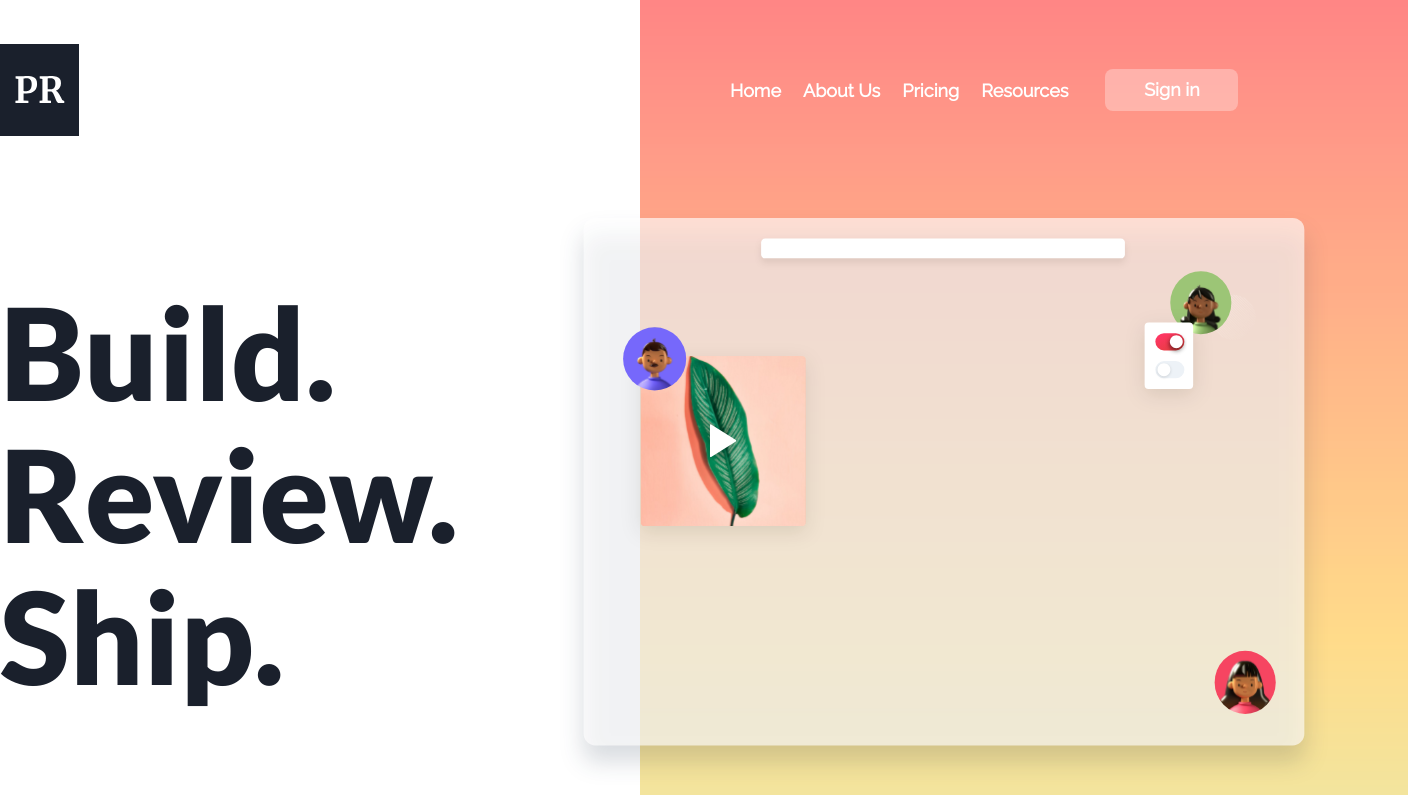
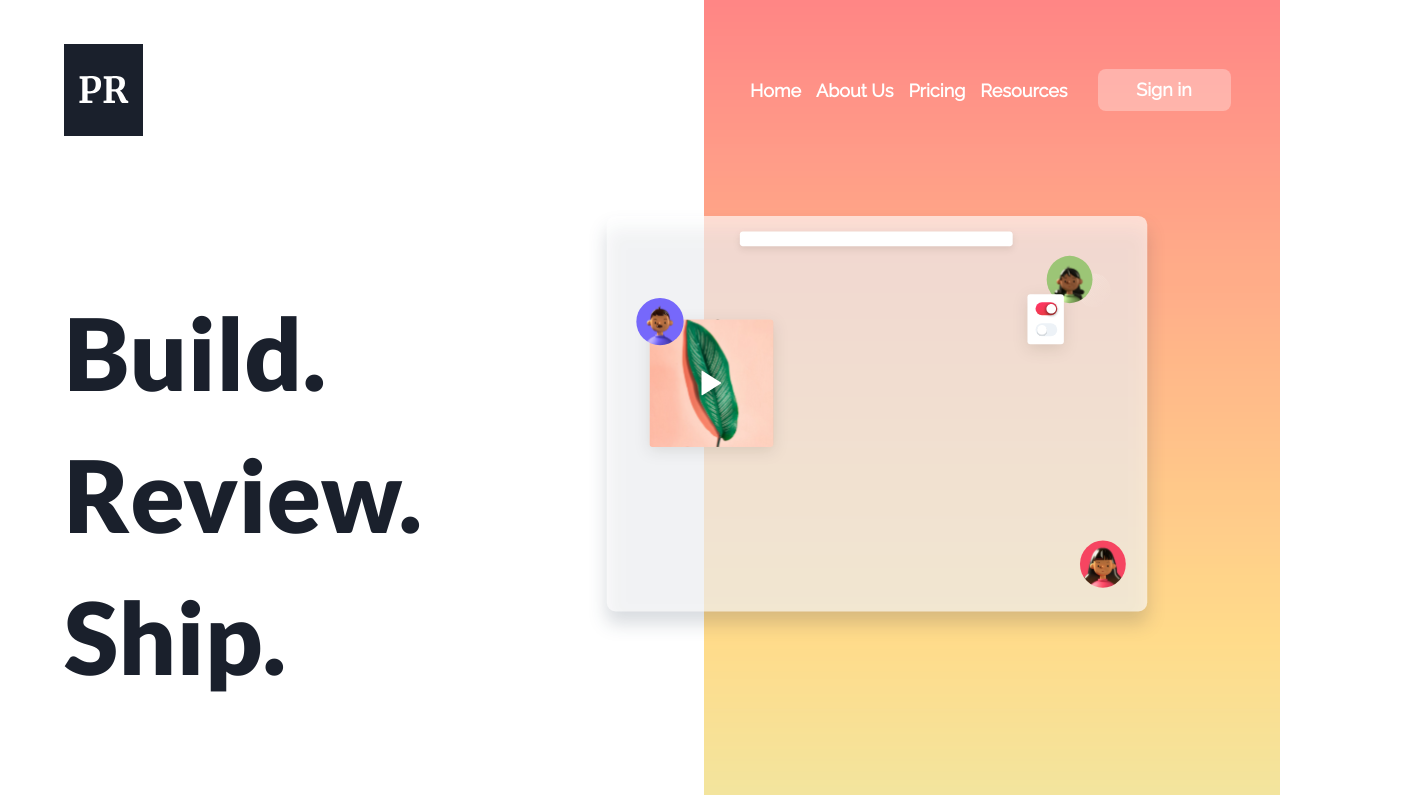
Before and after one commit to Alpha-Hamza/PR, a Next.js app: page / in a window 1280 px wide. Shown: the top 795 px of the page, 1408 px wide, since content can reach past the window. Built offline with nearby package versions, Linux system fonts and the light colour scheme.

Commit message:
final commit

```diff
--- a/Components/Fifth.js
+++ b/Components/Fifth.js
@@ -2,7 +2,7 @@
 
 export default function Fifth() {
   return (
-    <div className="mx-auto container mt-[155px]  ">
+    <div className="mx-auto container mt-[155px]   ">
       <div className="relative flex justify-center">
         <img src="./Images/Fifth.svg" alt=" " className="rounded-[8px]" />
         <div className="absolute flex justify-center  ">
--- a/Components/Fourth.js
+++ b/Components/Fourth.js
@@ -3,7 +3,7 @@
 
 export default function Fourth() {
   return (
-    <div className="mx-auto container mt-20  ">
+    <div className="mx-auto container mt-20   ">
       <img
         src="./Images/Divider.svg"
         alt=" "
--- a/Components/Header.js
+++ b/Components/Header.js
@@ -3,33 +3,34 @@
 export default function Header() {
   return (
     <div className=" ">
-      <div className="absolute  2xl:w-[50%] xl:w-[60%] lg:w-[70%] h-[1050px]    ">
+      <div className="absolute  2xl:w-[50%] xl:w-[45%] lg:w-[46%] md:w-[50%] right-0 h-[1050px]    ">
         <img src="./Images/BG1.png" alt=" " className="w-full h-[1050px] " />
         <img
           src="./Images/desktop.svg"
           alt=" "
-          className=" absolute top-[20%]  2xl:-ml-40 xl:-ml-20  "
+          className=" absolute xl:top-[20%] lg:top-[25%]  2xl:-ml-40 lg:-ml-[20%]   "
         />
 
-        <div className="flex  absolute top-0 mt-[69px] px-[90px] space-x-[22px]    ">
-          <button className="text-[18px] font-bold text-[#FFFFFF] focus:border-b-2">Home</button>
-          <button className="text-[18px] font-bold text-[#FFFFFF] focus:border-b-2 ">
+        <div className=" absolute top-0 mt-[69px] 2xl:px-[90px] xl:px-[8%] lg:pl-[5%] 2xl:space-x-[22px] xl:space-x-[15px] lg:space-x-[10px] lg:flex hidden   ">
+          <button className="xl:text-[18px] text-[16px] font-bold text-[#FFFFFF] focus:border-b-2">
+            Home
+          </button>
+          <button className="xl:text-[18px] text-[16px] font-bold text-[#FFFFFF] focus:border-b-2 ">
             About Us
           </button>
-          <button className="text-[18px] font-bold text-[#FFFFFF] focus:border-b-2">
+          <button className="xl:text-[18px] text-[16px] font-bold text-[#FFFFFF] focus:border-b-2">
             Pricing
           </button>
-          <button className="text-[18px] font-bold text-[#FFFFFF] focus:border-b-2">
+          <button className="xl:text-[18px] text-[16px] font-bold text-[#FFFFFF] focus:border-b-2">
             Resources
           </button>
           <div>
-            <button className=" ml-[15px] relative  cursor-pointer bg-[#FFFFFF4D]  hover:bg-white  hover:bg-opacity-[20%] w-[133px] h-[42px] rounded-[8px]   leading-[20px] font-bold text-[#FFFFFF] text-[18px] ">
+            <button className=" ml-[15px] relative  cursor-pointer bg-[#FFFFFF4D]  hover:bg-white  hover:bg-opacity-[20%] w-[133px] h-[42px] rounded-[8px]   leading-[20px] font-bold text-[#FFFFFF] xl:text-[18px] text-[16px] ">
               Sign in
             </button>
           </div>
         </div>
       </div>
-
     </div>
   );
 }
--- a/Components/Second.js
+++ b/Components/Second.js
@@ -2,9 +2,9 @@
 
 export default function Second() {
   return (
-    <div className="mx-auto container mt-[155px]  ">
+    <div className="mx-auto container mt-[155px] max-w-[90%]  ">
       <div className="flex">
-        <div className="relative w-[50%]">
+        <div className="relative w-[100%]">
           <img src="./Images/SS.svg" alt=" " className="mt-[44px] " />
           <div className=" absolute bg-opacity-[68%] hover:bg-opacity-[80%] top-[33%] left-[18%] bg-[#FFFFFF] w-[220px] h-[220px] rounded-full  flex justify-center items-center">
             <img src="./Images/ssi2.svg" alt=" " className=" cursor-pointer" />
--- a/Components/Third.js
+++ b/Components/Third.js
@@ -2,8 +2,8 @@
 
 export default function Third() {
   return (
-    <div className="bg-[#FDF7F7] ">
-      <div className="mx-auto container pt-[300px] pb-20   ">
+    <div className="bg-[#FDF7F7]  ">
+      <div className="mx-auto container pt-[300px] pb-20 max-w-[90%]   ">
         <div className="flex">
           <div className="w-[800px] mt-20">
             <h1 className="text-[64px] leading-[70.4px] tracking-[-2.5%] font-black text-[#1A202C] ">
--- a/Components/TopSection.js
+++ b/Components/TopSection.js
@@ -3,11 +3,11 @@ import Header from "./Header";
 
 export default function TopSection() {
   return (
-    <div className=" mx-auto container flex  ">
-      <div className="w-[50%]  ">
+    <div className=" mx-auto container flex max-w-[90%] ">
+      <div className="w-[50%]    ">
         <img src="./Images/Logo.svg" alt=" " className="mt-[44px] " />
-        <div className="w-[515px] mt-[145px]">
-          <h1 className="text-[128px] font-black text-[#1A202C] leading-[142.08px] tracking-[-3%] ">
+        <div className=" 2xl:w-[515px] xl:w-[500px] lg:w-[90%] md:w-[90%]   mt-[145px]">
+          <h1 className="2xl:text-[128px] xl:text-[100px] lg:text-[100px] font-black text-[#1A202C] xl:leading-[142.08px] lg:leading-[122.08px] xl:tracking-[-3%]  ">
             Build. Review. Ship.
           </h1>
           <p className="text-[28px] font-normal mt-[82px]  text-[#1A202C] leading-[40px] tracking-[-1%]">
--- a/LandingPage.js
+++ b/LandingPage.js
@@ -11,7 +11,7 @@ export default function LandingPage() {
       <TopSection />
       <Second />
       <Third />
-      <Fourth />
+      {/* <Fourth /> */}
       <Fifth />
       <Footer />
     </div>
```
